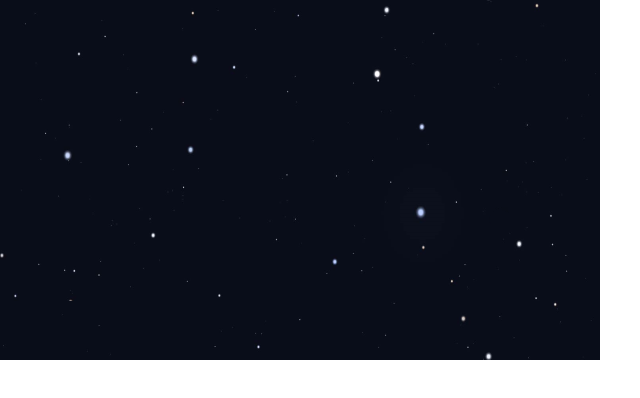
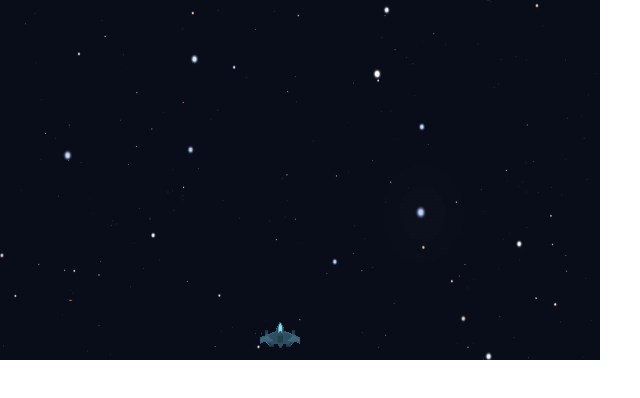
Before and after one commit to georgivelchev/JS-Teamwork, a plain HTML site: page space-invaders.html in a window 1280 px wide. Shown: the full height of the page, 0-640 px from the left. Drawn offline with Linux system fonts and the light colour scheme.

Commit message:
movement

```diff
--- a/game.js
+++ b/game.js
@@ -1,21 +1,62 @@
+var game = new Game();
+
+function init() {
+    if (game.init()) {
+        game.start();
+    }
+}
+
 var images = new function () {
 
     this.background = new Image();
+    this.spaceship = new Image();
+    this.bullet = new Image();
+
+    //Check if all images loaded
+    var allImages = 3;
+    var loadedImages = 0;
+
+    function imageLoaded() {
+        loadedImages++;
+        if (loadedImages === allImages) {
+            window.init();
+        }
+    }
+
+    this.background.onload = function() {
+        imageLoaded();
+    }
+
+    this.spaceship.onload = function() {
+        imageLoaded();
+    }
+
+    this.bullet.onload = function() {
+        imageLoaded();
+    }
 
     this.background.src = "images/background.png";
+    this.spaceship.src = "images/ship.png";
+    this.bullet.src = "images/bullet.png"
 }
 
 function Drawable() {
-    this.init = function (x, y) {
+    this.init = function (x, y, width, height) {
         this.x = x;
         this.y = y;
+        this.width = width;
+        this.height = height;
     }
 
     this.speed = 0;
     this.canvasWidth = 0;
     this.canvasHeight = 0;
 
-    this.Draw = function () {
+    this.draw = function () {
+
+    };
+
+    this.move = function() {
 
     };
 }
@@ -37,32 +78,214 @@ function Background() {
 
 Background.prototype = new Drawable();
 
+function Bullet() {
+    this.alive = false;
+
+    this.spawn = function (x, y, speed) {
+        this.x = x;
+        this.y = y;
+        this.speed = speed;
+        this.alive = true;
+    };
+
+    this.draw = function () {
+        this.context.clearRect(this.x, this.y, this.width, this.height);
+        this.y -= this.speed;
+        if (this.y <= 0- this.height) {
+            return true;
+        }
+        else {
+            this.context.drawImage(images.bullet, this.x, this.y);
+        }
+    };
+
+    this.clear = function () {
+        this.x = 0;
+        this.y = 0;
+        this.speed = 0;
+        this.alive = false;
+    };
+}
+
+Bullet.prototype = new Drawable();
+
+function Pool(maxSize) {
+    var size = maxSize;
+    var pool = [];
+
+    this.init = function () {
+        for (var i = 0; i < size; i++) {
+            var bullet = new Bullet();
+            bullet.init(0, 0, images.bullet.width, images.bullet.height);
+            pool[i] = bullet;
+        }
+    };
+
+    this.get = function (x, y, speed) {
+        if (!pool[size - 1].alive) {
+            pool[size - 1].spawn(x, y, speed);
+            pool.unshift(pool.pop());
+        }
+    };
+
+    this.getTwo = function (x1, y1, speed1, x2, y2, speed2) {
+        if (!pool[size - 1].alive && !pool[size - 2].alive) {
+            this.get(x1, y1, speed1);
+            this.get(x2, y2, speed2);
+        }
+    };
+
+    this.animate = function () {
+        for (var i = 0; i < size; i++) {
+            if (pool[i].alive) {
+                if (pool[i].draw()) {
+                    pool[i].clear();
+                    pool.push((pool.splice(i, 1))[0]);
+                }
+            }
+            else {
+                break;
+            }
+        }
+    };
+
+}
+
+function Ship() {
+    this.speed = 3;
+    this.bulletPool = new Pool(30);
+    this.bulletPool.init();
+    var fireRate = 15;
+    var counter = 0;
+
+    this.draw = function () {
+        this.context.drawImage(images.spaceship, this.x, this.y);
+    };
+
+    this.move = function () {
+        counter++;
+
+        if (KEY_STATUS.left || KEY_STATUS.right ||
+            KEY_STATUS.down || KEY_STATUS.up) {
+            this.context.clearRect(this.x, this.y, this.width, this.height);
+
+            if (KEY_STATUS.left) {
+                this.x -= this.speed;
+                if (this.x <= 0) {
+                    this.x = 0;
+                }
+
+            }else if (KEY_STATUS.right) {
+                this.x += this.speed;
+                if (this.x >= this.canvasWidth-this.width) {
+                    this.x = this.canvasWidth-this.width;
+                }
+
+            }else if (KEY_STATUS.up) {
+                this.y -= this.speed;
+                if (this.y <= this.canvasHeight / 4 * 3) {
+                    this.y = this.canvasHeight / 4 * 3;
+                }
+
+            }else if (KEY_STATUS.down) {
+                this.y += this.speed;
+                if (this.y >= this.canvasHeight - this.height) {
+                    this.y = this.canvasHeight - this.height;
+                }
+
+            }
+            this.draw();
+
+        }
+        if (KEY_STATUS.space && counter >= fireRate) {
+            this.fire();
+            counter = 0;
+        }
+
+    };
+
+    this.fire = function () {
+        this.bulletPool.getTwo(this.x + 6, this.y, 3, this.x + 33, this.y, 3)
+    };
+}
+Ship.prototype = new Drawable();
+
 function Game() {
     this.init = function () {
         this.bgCanvas = document.getElementById('background');
+        this.shipCanvas = document.getElementById('ship');
+        this.mainCanvas = document.getElementById('main');
         if (this.bgCanvas.getContext) {
             this.bgContext = this.bgCanvas.getContext('2d');
+            this.shipContext = this.shipCanvas.getContext('2d');
+            this.mainContext = this.mainCanvas.getContext('2d');
 
             Background.prototype.context = this.bgContext;
             Background.prototype.canvasWidth = this.bgCanvas.width;
             Background.prototype.canvasHeight = this.bgCanvas.height;
+            Ship.prototype.context = this.shipContext;
+            Ship.prototype.canvasWidth = this.shipCanvas.width;
+            Ship.prototype.canvasHeight = this.shipCanvas.height;
+            Bullet.prototype.context = this.mainContext;
+            Bullet.prototype.canvasWidth = this.mainCanvas.width;
+            Bullet.prototype.canvasHeight = this.mainCanvas.height;
 
             this.background = new Background();
             this.background.init(0, 0);
+
+            this.ship = new Ship();
+            var shipStartX = this.shipCanvas.width/2 - images.spaceship.width;
+            var shipStartY = this.shipCanvas.height/4*3  + images.spaceship.height*2;
+            this.ship.init(shipStartX,shipStartY,images.spaceship.width,images.spaceship.height);
+
             return true;
         }
         else {
             return false;
         }
     };
-        this.start = function () {
-            animate();
-        };
+    this.start = function () {
+        this.ship.draw();
+        animate();
+    };
 }
 
 function animate() {
     requestAnimFrame(animate);
     game.background.draw();
+    game.ship.move();
+    game.ship.bulletPool.animate();
+}
+
+KEY_CODES = {
+    32: 'space',
+    37: 'left',
+    38: 'up',
+    39: 'right',
+    40: 'down'
+}
+
+KEY_STATUS = {};
+for (var code in KEY_CODES) {
+    KEY_STATUS[KEY_CODES[code]] = false;
+}
+
+
+
+document.onkeydown = function(e) {
+    var keyCode = (e.keyCode) ? e.keyCode : e.charCode;
+    if (KEY_CODES[keyCode]) {
+        e.preventDefault();
+        KEY_STATUS[KEY_CODES[keyCode]] = true;
+    }
+}
+
+document.onkeyup = function(e) {
+    var keyCode = (e.keyCode) ? e.keyCode : e.charCode;
+    if (KEY_CODES[keyCode]) {
+        e.preventDefault();
+        KEY_STATUS[KEY_CODES[keyCode]] = false;
+    }
 }
 
 window.requestAnimFrame = (function () {
@@ -72,11 +295,3 @@ window.requestAnimFrame = (function () {
             window.setTimeout(callback, 1000 / 60);
         };
 })();
-
-var game = new Game()
-
-function init() {
-    if (game.init()) {
-        game.start();
-    }
-}
--- a/space-invaders.html
+++ b/space-invaders.html
@@ -10,10 +10,24 @@
             left: 0;
             background: transparent;
         }
+
+        #background {
+            z-index: 0;
+        }
+
+        #main {
+            z-index: 1;
+        }
+
+        #ship {
+            z-index: 2;
+        }
     </style>
 </head>
-<body onload="init()">
+<body>
 <canvas id="background" width="600" height="360"></canvas>
+<canvas id="main" width="600" height="360"></canvas>
+<canvas id="ship" width="600" height="360"></canvas>
 <script src="game.js"></script>
 </body>
 </html>
```
Also changed, not shown: images/bullet.png (added), images/ship.png (added).
